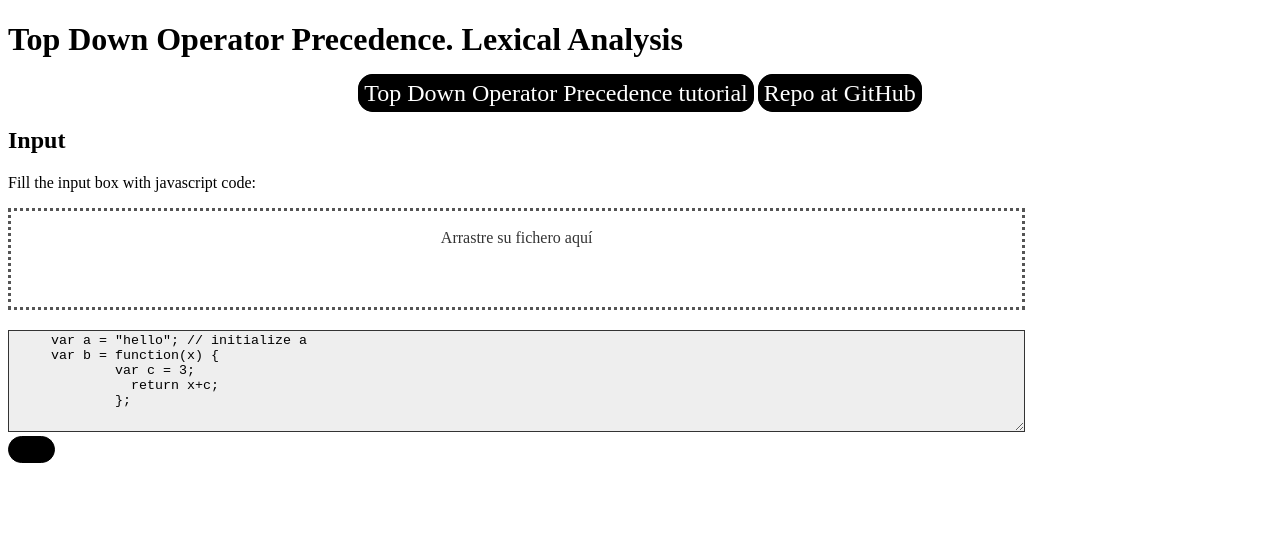
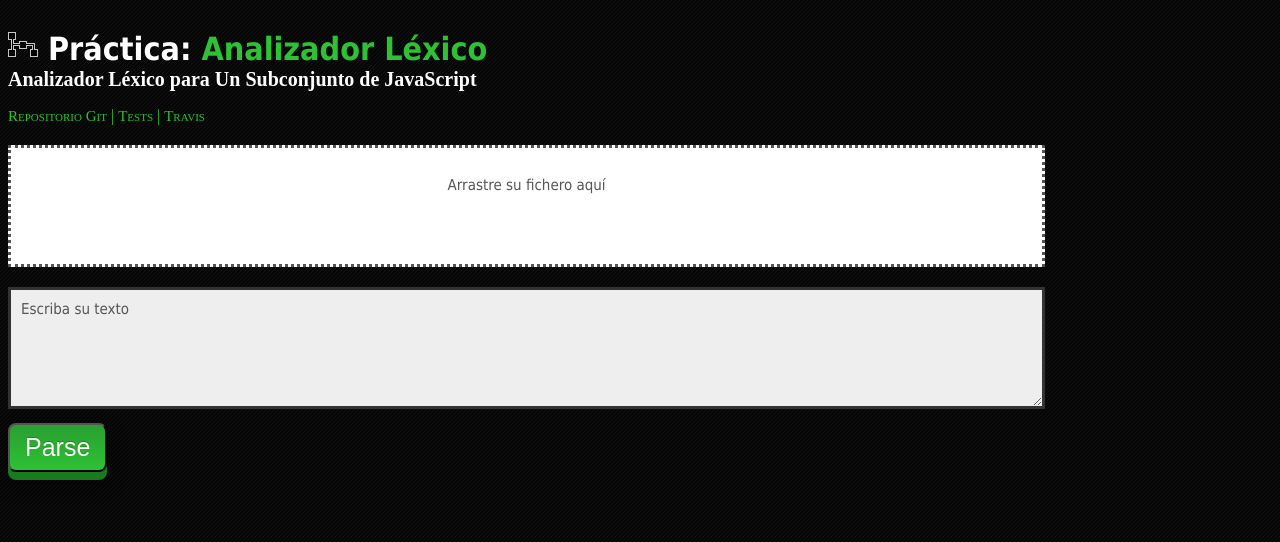
Before and after one commit to alu0100204148/AnalizadorLexico, a website: page index.html in a window 1280 px wide. Drawn offline with nearby package versions, Linux system fonts and the light colour scheme.

Commit message:
CSS Actualizado

```diff
--- a/global.css
+++ b/global.css
@@ -6,6 +6,37 @@ html *
         padding-right: 10px; vertical-align: top;}
     table {width: 90%; border: 0px; cellpadding: 0px;}
 }
+
+body { background: #000 url("images/textura.png"); }
+
+Logo {}
+h1 { color: #FFF; font-family: Tahoma, Geneva, sans-serif; margin: 30px 0 0 40px; padding: 0px; }
+h2 { color: #FFF; font-size: 20px; margin: 0px; padding: 0px; }
+
+.Boton {
+    background-color: #2dc234;
+    background-image: -webkit-linear-gradient(rgba(41, 150, 47, .8), rgba(45, 194, 52, .2));
+    background-image: -moz-linear-gradient(rgba(41, 150, 47, .8), rgba(45, 194, 52, .2));
+    background-image: -o-linear-gradient(rgba(41, 150, 47, .8), rgba(45, 194, 52, .2));
+    background-image: linear-gradient(rgba(41, 150, 47, .8), rgba(45, 194, 52, .2));
+    -ms-border-radius:8px;
+    -webkit-border-radius: 8px;
+    -moz-border-radius: 8px;
+    border-radius: 8px;
+    -webkit-box-shadow: 0 8px 0 #197b1d, 0 10px 20px rgba(0, 0, 0, .4);
+    -moz-box-shadow: 0 8px 0 #197b1d, 0 10px 20px rgba(0, 0, 0, .4);
+    box-shadow: 0 8px 0 #197b1d, 0 10px 20px rgba(0, 0, 0, .4);
+    color: #fff;
+    display: inline-block;
+    font-family: ‘Pacifico’, Arial, sans-serif;
+    font-size: 25px;
+    line-height: 1;
+    padding: 10px 15px;
+    text-decoration: none;
+    text-shadow: 0 -1px 1px rgba(25, 123, 29, .7);
+    margin: 10px 0 20px 0;
+}
+
 #DRAGDROP
 {
     border: #555 3px dotted;
@@ -13,43 +44,43 @@ html *
     overflow: auto;
     width: 80%;
     background-color: #FFF;
-    margin-bottom: 20px;
+    margin: 20px 0;
     text-align: center;
-    color: #333
+    color: #555;
+    font-family: Tahoma, Geneva, sans-serif;
+    font-size: 15px;
+    padding: 10px;
 }
 
-body { background-color: #FFF; }
 #INPUT
 {
-    border: #333 1px solid;
-    color: black;
-    font-family: monospace;
+    border: #333 3px solid;
+    color: #555;
+    font-family: Tahoma, Geneva, sans-serif;
     height: 1in;
     overflow: auto;
-    /* padding: 0.5em; */
     width: 80%;
     background-color: #EEE;
+    padding: 10px;
+    font-size: 15px;
 }
-body { background-color: #FFF; }
+
 #OUTPUT
 {
     background-color: #DDD;
     width: 80%;
 }
 
-
-a {
-  font-size: x-large;
-  text-decoration:none;
+#Enlaces { color: #2dc234; }
+a { font-variant:small-caps; font-size: 15px
 }
 
-a:link { color:#FFF; }
-a:visited { color:black; }
+a:link { color:#2dc234; text-decoration: none; }
+a:visited { color:#2dc234; }
 a:hover{
-  background-color:black;
   color: #FFF;
 }
-a:active {color:#0000FF;}  /* selected link */
+a:active {color:#2dc234; }  /* selected link */
 
 
 
@@ -72,4 +103,4 @@ nav li {
 }
 
 /* Supress borders after the button is pressed */
-#PARSE:focus {outline:0; }
+#PARSE:focus {outline:0; margin-bottom: 20px}
--- a/index.html
+++ b/index.html
@@ -10,32 +10,25 @@
 </head>
 
 <body>
-  <h1>Top Down Operator Precedence. Lexical Analysis</h1>
-  <p>
-    <nav>
-      <a href="http://javascript.crockford.com/tdop/tdop.html" class="mylink">Top Down Operator Precedence tutorial</a>
-      <a href="https://github.com/crguezl/ull-etsii-grado-pl-minijavascript" class="mylink">Repo at GitHub</a>
-    </nav>
-  </p>
-  <h2>Input</h2>
-  <p>
-  Fill the input box with javascript code:
-  </p>
+  <div id="Logo">
+    <img style="float: left" src="images/logo.png" width="30" height="30" />
+    <h1>Pr&aacute;ctica: <span style="color: #2dc234">Analizador L&eacute;xico</span></h1>
+    <h2>Analizador L&eacute;xico para Un Subconjunto de JavaScript</h2>
+    <p id="Enlaces">
+      <a href="https://github.com/alu0100204148/AnalizadorLexico">Repositorio Git</a> |
+      <a href="https://analizadorlexico.herokuapp.com/test">Tests</a> |
+      <a href="https://travis-ci.org/alu0100204148/AnalizadorLexico">Travis</a>
+    </p>
+  </div>
 
   <div id="DRAGDROP">
     <br>
     Arrastre su fichero aqu&iacute;
   </div>
 
-  <textarea id="INPUT">
-     var a = "hello"; // initialize a
-     var b = function(x) {
-             var c = 3;
-               return x+c;
-             };
-  </textarea>
+  <textarea id="INPUT">Escriba su texto</textarea>
   <br>
-  <input id="PARSE" value=Parse type=button class="mylink">
+  <input id="PARSE" class="Boton" value=Parse type=button class="mylink">
   <pre id=OUTPUT></pre>
 </body>
 </html>
```
Also changed, not shown: images/logo.png (added), images/textura.png (added).
